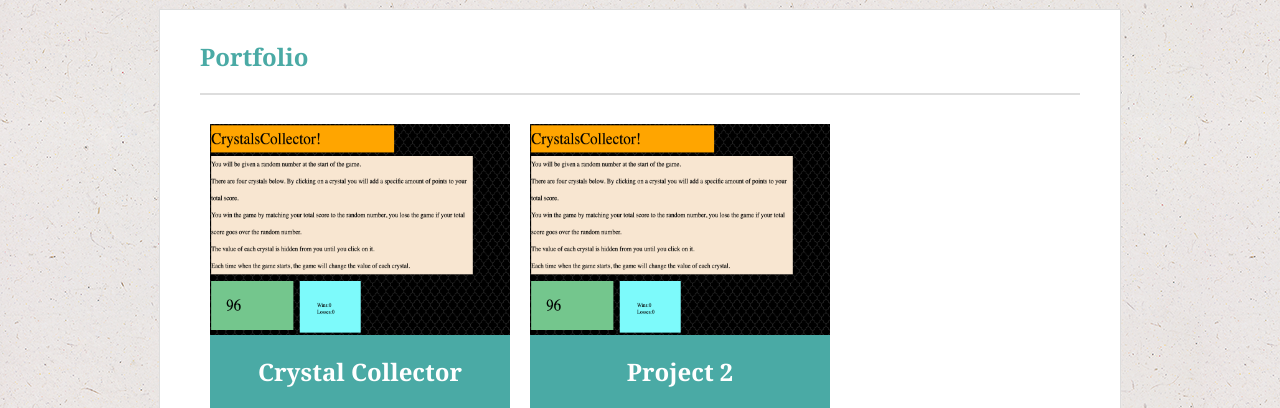
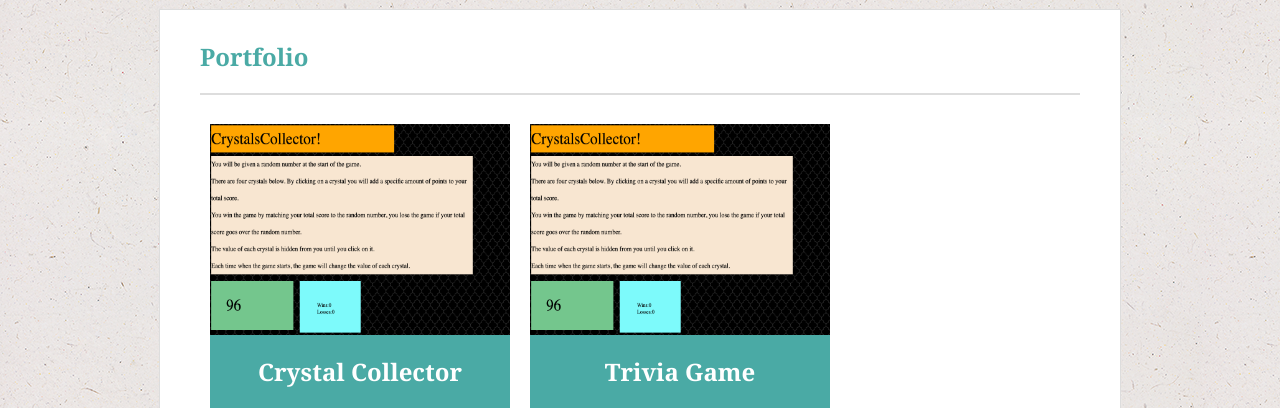
Before and after one commit to EricVongsay/Basic-Portfolio, a plain HTML site: page portfolio.html in a window 1280 px wide. Shown: the part 81-489 px from the top of the page. Drawn offline with nearby package versions, Linux system fonts and the light colour scheme.

Commit message:
added trivia game to portfolio

```diff
--- a/portfolio.html
+++ b/portfolio.html
@@ -55,9 +55,9 @@
                 </div>
 
                 <div class="project2">
-                    <img class="business" src="assets/images/Crystalcollector.png" alt="Business picture">
+                    <a href="https://ericvongsay.github.io/TriviaGame/"><img class="business" src="assets/images/Crystalcollector.png" alt="Business picture"></a>
                         <div>
-                            <h3>Project 2</h3>
+                            <h3>Trivia Game</h3>
                         </div>
                 </div>
 
```
